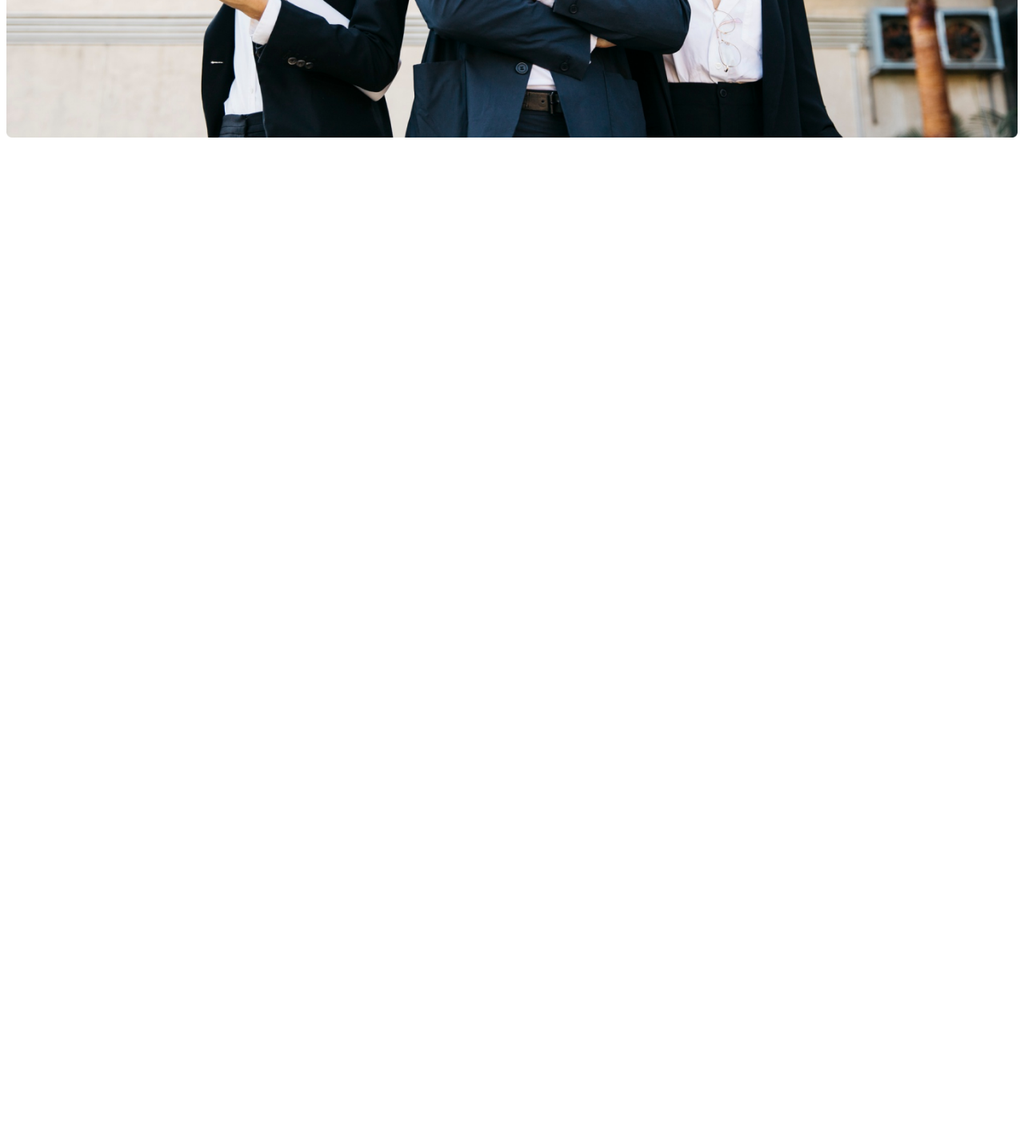
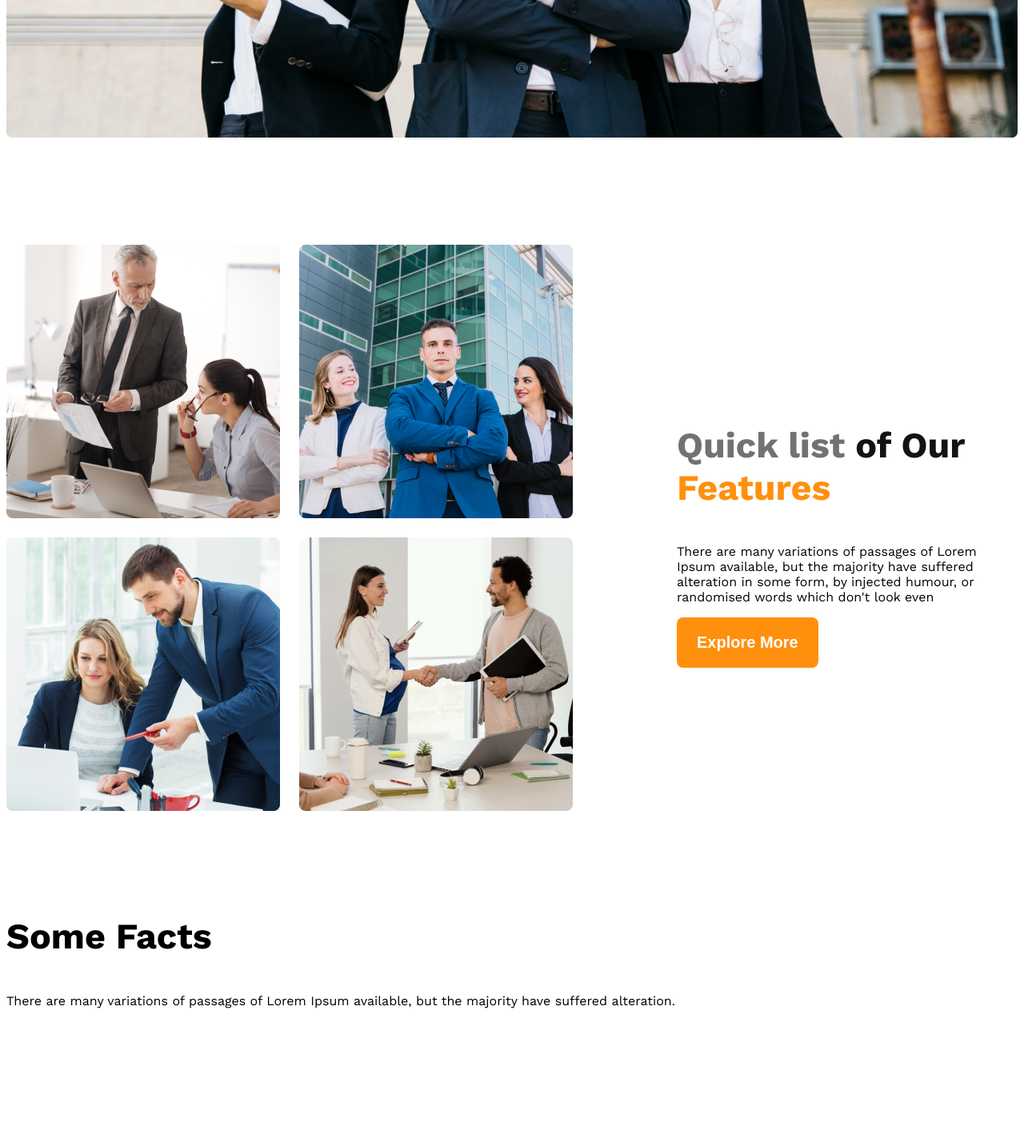
Before and after one commit to Payellium/g3-architect-responsive, a plain HTML site: page index.html in a window 1280 px wide. Shown: the part 992-2415 px from the top of the page at 80% size. Before the commit the page ends 1176 px from the top, so only its background shows below. Drawn offline with nearby package versions, Linux system fonts and the light colour scheme.

Commit message:
made team responsive and added a fact structure

```diff
--- a/index.html
+++ b/index.html
@@ -27,7 +27,49 @@
         </div>
     </header>
     <main>
+        <!-- team section starting -->
+        <section class="team display-flex">
+            <div class="team-image">
+                <img src="images/team1.png" alt="">
+                <img src="images/team2.png" alt="">
+                <img src="images/team3.png" alt="">
+                <img src="images/team4.png" alt="">
+            </div>
+            <div class="features">
+                <h3 class="features-title"><span id="quick-list" class="text-light-gray">Quick list</span><span id="of-our" class="text-black"> of Our</span> <span id="ftrs" class="yellow">Features</span></h3>
+                <p class="features-description">There are many variations of passages of Lorem Ipsum available, but the majority have suffered alteration in some form, by injected humour, or randomised words which don't look even</p>
+                <button class="btn-primary">Explore More</button>
+            </div>
+        </section>
+        <section>
 
+        </section>
+        <div class="some-facts">
+            <h3 class="features-title">Some Facts</h3>
+            <P class="features-description">There are many variations of passages of Lorem Ipsum available, but the majority have suffered alteration.</P>
+            <div class="facts-container">
+                <div class="fact">
+                    <img src="" alt="" class="fact-icon">
+                    <h4 class="fact-number"></h4>
+                    <h5 class="fact-name"></h5>
+                </div>
+                <div class="fact">
+                    <img src="" alt="" class="fact-icon">
+                    <h4 class="fact-number"></h4>
+                    <h5 class="fact-name"></h5>
+                </div>
+                <div class="fact">
+                    <img src="" alt="" class="fact-icon">
+                    <h4 class="fact-number"></h4>
+                    <h5 class="fact-name"></h5>
+                </div>
+                <div class="fact">
+                    <img src="" alt="" class="fact-icon">
+                    <h4 class="fact-number"></h4>
+                    <h5 class="fact-name"></h5>
+                </div>
+            </div>
+        </div>
     </main>
     <footer>
 
--- a/styles/architect.css
+++ b/styles/architect.css
@@ -25,6 +25,9 @@
 .text-light-gray{
   color: #727272;
 }
+.yellow{
+  color: #FF900E;
+}
 
 .btn-primary{
   background-color: #FF900E;
@@ -34,6 +37,13 @@
   font-size: 1.25rem;
   font-weight: 600;
   border: none;
+}
+main{
+  max-width: 1440px;
+  margin: 0 auto;
+}
+main > section{
+  margin-top: 130px;
 }
 
 /* navigation bar */
@@ -73,10 +83,51 @@
   width: 100%;
 }
 
+/* team and features related styles */
+.team{
+  align-items: center;
+}
+.team-image{
+  display: grid;
+  grid-template-columns: repeat(2, 1fr);
+  gap: 24px;
+}
+
+.features{
+  margin-left: 130px;
+  max-width: 530px;
+}
+.features-title{
+  font-size: 2.8rem;
+  font-weight: 700px;
+}
+#quick-list{
+  font-weight: 200px;
+}
+
 /* responsive query- small device */
 @media screen and (max-width:576px) {
-  .navbar, .nav-links{
+  .navbar,
+   .nav-links,
+   .team{
     flex-direction: column;
+  }
+  .team-image{
+    grid-template-columns: repeat(1, 1fr);
+  }
+  .features{
+    margin-left: 20px;
   }
 
 }
+
+/* medium size devices */
+@media screen and (min-width:576px) and (max-with:992px) {
+  .team{
+    flex-direction: column;
+  }
+  .features{
+    margin: 50px auto;
+  }
+
+}
```
